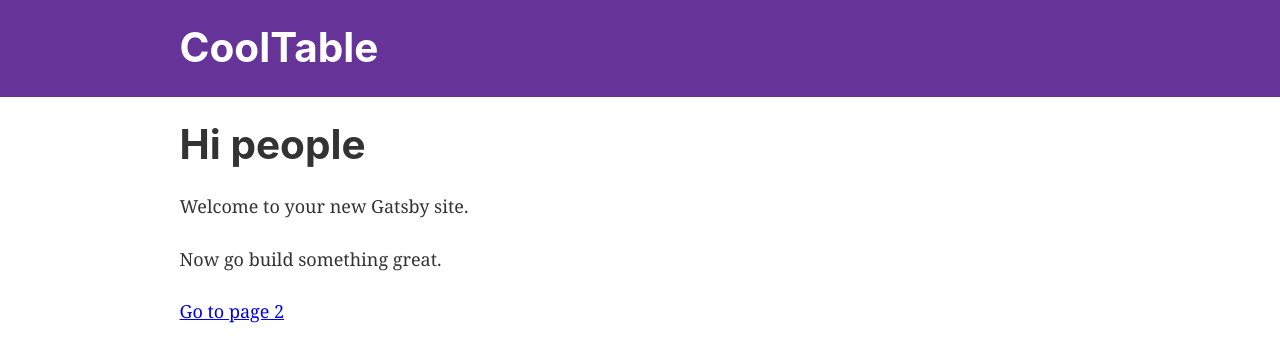
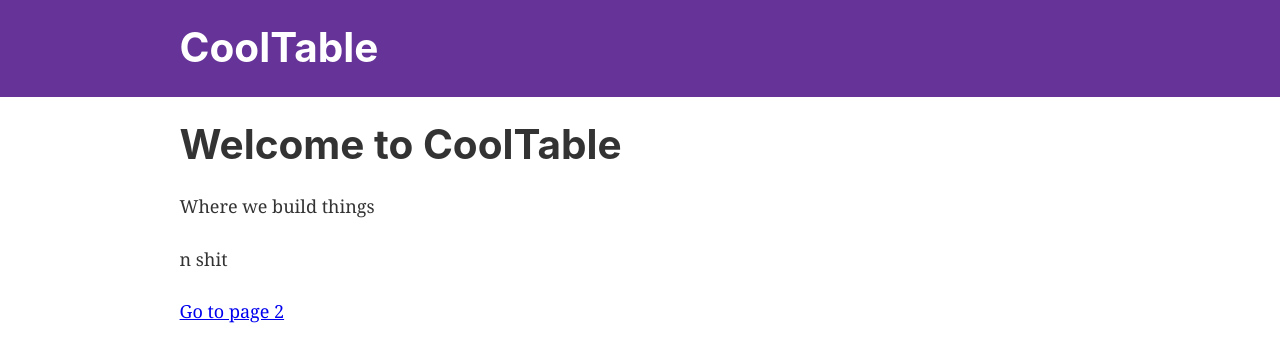
Before and after one commit to cooltable/cooltable, a Gatsby site: page / in a window 1280 px wide. Built offline with nearby package versions, Linux system fonts and the light colour scheme; Gatsby itself is replaced by a stand-in of ours.

Commit message:
bleh yooo

```diff
--- a/gatsby-config.js
+++ b/gatsby-config.js
@@ -1,6 +1,6 @@
 module.exports = {
   siteMetadata: {
-    title: 'Gatsby Default Starter',
+    title: 'CoolTable',
   },
   plugins: [
     'gatsby-plugin-react-helmet',
--- a/src/components/layout.js
+++ b/src/components/layout.js
@@ -20,7 +20,7 @@ const Layout = ({ children }) => (
     render={data => (
       <>
         <Helmet
-          title="CoolTable"
+          title={data.site.siteMetadata.title}
           meta={[
             { name: 'description', content: 'Sample' },
             { name: 'keywords', content: 'sample, something' },
@@ -28,7 +28,7 @@ const Layout = ({ children }) => (
         >
           <html lang="en" />
         </Helmet>
-        <Header siteTitle="CoolTable" />
+        <Header siteTitle={data.site.siteMetadata.title} />
         <div
           style={{
             margin: '0 auto',
--- a/src/pages/index.js
+++ b/src/pages/index.js
@@ -5,9 +5,9 @@ import Layout from '../components/layout'
 
 const IndexPage = () => (
   <Layout>
-    <h1>Hi people</h1>
-    <p>Welcome to your new Gatsby site.</p>
-    <p>Now go build something great.</p>
+    <h1>Welcome to CoolTable</h1>
+    <p>Where we build things</p>
+    <p>n shit</p>
     <Link to="/page-2/">Go to page 2</Link>
   </Layout>
 )
```
